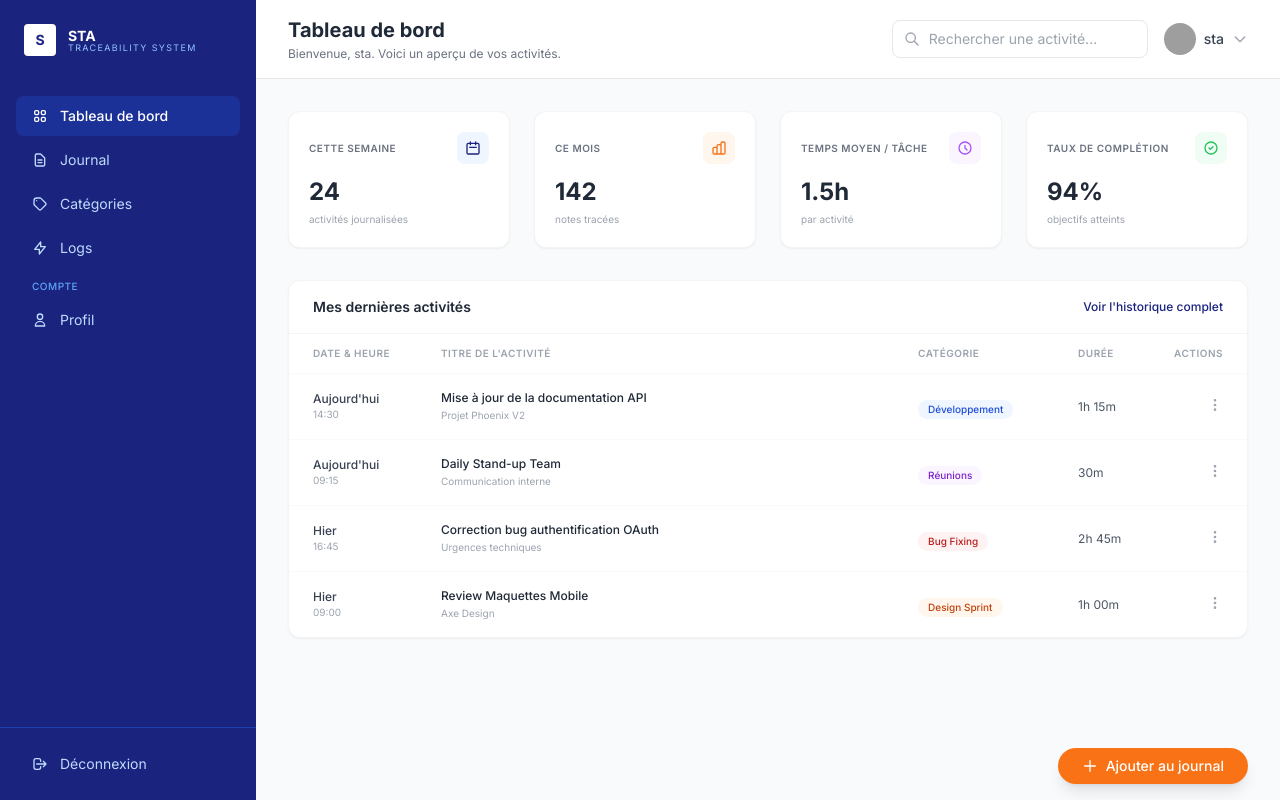
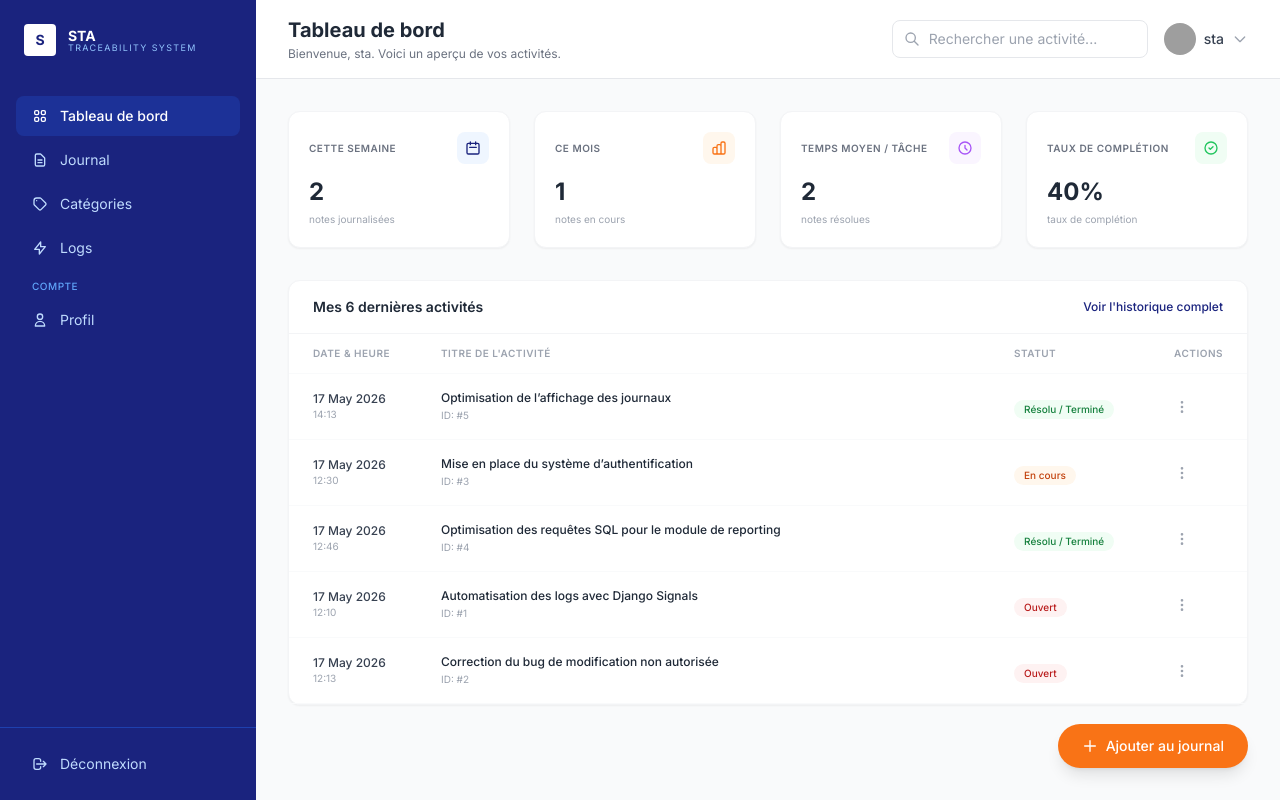
Before and after one commit to desire427/STA, a Django app: page /dashboard/ in a window 1280 px wide. Run offline with Django 5.2, Linux system fonts and the light colour scheme; a user stored in the database is signed in; data comes from the database, SQL or seed files in the repository; both versions use the stored data as it was after the commit; some libraries are stand-ins or nearby versions; grey boxes are pictures that could not be loaded.

Commit message:
version1 non complete

```diff
--- a/app/templates/dashboard.html
+++ b/app/templates/dashboard.html
@@ -28,7 +28,7 @@
 
         <!-- Navigation -->
         <nav class="flex-1 px-4 py-4 space-y-1">
-            <a href="#" class="flex items-center gap-3 px-4 py-2.5 bg-blue-800/50 text-white rounded-lg text-sm font-medium">
+            <a href="{% url 'dashboard' %}" class="flex items-center gap-3 px-4 py-2.5 bg-blue-800/50 text-white rounded-lg text-sm font-medium">
                 <svg xmlns="http://www.w3.org/2000/svg" class="h-4 w-4" fill="none" viewBox="0 0 24 24" stroke="currentColor">
                     <path stroke-linecap="round" stroke-linejoin="round" stroke-width="2" d="M4 6a2 2 0 012-2h2a2 2 0 012 2v2a2 2 0 01-2 2H6a2 2 0 01-2-2V6zM14 6a2 2 0 012-2h2a2 2 0 012 2v2a2 2 0 01-2 2h-2a2 2 0 01-2-2V6zM4 16a2 2 0 012-2h2a2 2 0 012 2v2a2 2 0 01-2 2H6a2 2 0 01-2-2v-2zM14 16a2 2 0 012-2h2a2 2 0 012 2v2a2 2 0 01-2 2h-2a2 2 0 01-2-2v-2z" />
                 </svg>
@@ -57,7 +57,7 @@
             <div class="mt-6 mb-2 px-4">
                 <span class="text-[10px] text-blue-400 uppercase tracking-wider font-medium">Compte</span>
             </div>
-            <a href="#" class="flex items-center gap-3 px-4 py-2.5 text-blue-200 hover:text-white hover:bg-blue-800/30 rounded-lg text-sm transition-colors">
+            <a href="{% url 'profile' %}" class="flex items-center gap-3 px-4 py-2.5 text-blue-200 hover:text-white hover:bg-blue-800/30 rounded-lg text-sm transition-colors">
                 <svg xmlns="http://www.w3.org/2000/svg" class="h-4 w-4" fill="none" viewBox="0 0 24 24" stroke="currentColor">
                     <path stroke-linecap="round" stroke-linejoin="round" stroke-width="2" d="M16 7a4 4 0 11-8 0 4 4 0 018 0zM12 14a7 7 0 00-7 7h14a7 7 0 00-7-7z" />
                 </svg>
@@ -67,7 +67,7 @@
 
         <!-- Logout -->
         <div class="p-4 border-t border-blue-800">
-            <a href="#" class="flex items-center gap-3 px-4 py-2.5 text-blue-200 hover:text-white text-sm transition-colors">
+            <a href="{% url 'logout' %}" class="flex items-center gap-3 px-4 py-2.5 text-blue-200 hover:text-white text-sm transition-colors">
                 <svg xmlns="http://www.w3.org/2000/svg" class="h-4 w-4" fill="none" viewBox="0 0 24 24" stroke="currentColor">
                     <path stroke-linecap="round" stroke-linejoin="round" stroke-width="2" d="M17 16l4-4m0 0l-4-4m4 4H7m6 4v1a3 3 0 01-3 3H6a3 3 0 01-3-3V7a3 3 0 013-3h4a3 3 0 013 3v1" />
                 </svg>
@@ -98,7 +98,7 @@
                     >
                 </div>
                 <!-- User -->
-                <div class="flex items-center gap-2">
+                <div class="flex items-center gap-2 cursor-pointer">
                     <img src="https://ui-avatars.com/api/?name=John+Doe&background=random" alt="username" class="w-8 h-8 rounded-full">
                     <span class="text-sm text-gray-700 font-medium">{{ user.username }}</span>
                     <svg xmlns="http://www.w3.org/2000/svg" class="h-4 w-4 text-gray-400" fill="none" viewBox="0 0 24 24" stroke="currentColor">
@@ -123,8 +123,8 @@
                             </svg>
                         </div>
                     </div>
-                    <div class="text-2xl font-bold text-gray-800">24</div>
-                    <div class="text-[10px] text-gray-400 mt-1">activités journalisées</div>
+                    <div class="text-2xl font-bold text-gray-800">{{ total_entries }}</div>
+                    <div class="text-[10px] text-gray-400 mt-1">notes journalisées</div>
                 </div>
 
                 <!-- Card 2 -->
@@ -137,8 +137,8 @@
                             </svg>
                         </div>
                     </div>
-                    <div class="text-2xl font-bold text-gray-800">142</div>
-                    <div class="text-[10px] text-gray-400 mt-1">notes tracées</div>
+                    <div class="text-2xl font-bold text-gray-800">{{ in_progress_entries }}</div>
+                    <div class="text-[10px] text-gray-400 mt-1">notes en cours</div>
                 </div>
 
                 <!-- Card 3 -->
@@ -151,8 +151,8 @@
                             </svg>
                         </div>
                     </div>
-                    <div class="text-2xl font-bold text-gray-800">1.5h</div>
-                    <div class="text-[10px] text-gray-400 mt-1">par activité</div>
+                    <div class="text-2xl font-bold text-gray-800">{{ resolved_entries }}</div>
+                    <div class="text-[10px] text-gray-400 mt-1">notes résolues</div>
                 </div>
 
                 <!-- Card 4 -->
@@ -165,16 +165,16 @@
                             </svg>
                         </div>
                     </div>
-                    <div class="text-2xl font-bold text-gray-800">94%</div>
-                    <div class="text-[10px] text-gray-400 mt-1">objectifs atteints</div>
+                    <div class="text-2xl font-bold text-gray-800">{{ completion_rate }}%</div>
+                    <div class="text-[10px] text-gray-400 mt-1">taux de complétion</div>
                 </div>
             </div>
 
             <!-- Recent Activities -->
             <div class="bg-white rounded-xl border border-gray-100 shadow-sm">
                 <div class="px-6 py-4 border-b border-gray-100 flex items-center justify-between">
-                    <h2 class="text-sm font-semibold text-gray-800">Mes dernières activités</h2>
-                    <a href="#" class="text-xs text-[#1a237e] hover:underline font-medium">Voir l'historique complet</a>
+                    <h2 class="text-sm font-semibold text-gray-800">Mes 6 dernières activités</h2>
+                    <a href="{% url 'journal' %}" class="text-xs text-[#1a237e] hover:underline font-medium">Voir l'historique complet</a>
                 </div>
 
                 <table class="w-full">
@@ -182,111 +182,43 @@
                         <tr class="border-b border-gray-50">
                             <th class="text-left px-6 py-3 text-[10px] text-gray-400 uppercase tracking-wider font-semibold w-32">Date & Heure</th>
                             <th class="text-left px-6 py-3 text-[10px] text-gray-400 uppercase tracking-wider font-semibold">Titre de l'activité</th>
-                            <th class="text-left px-6 py-3 text-[10px] text-gray-400 uppercase tracking-wider font-semibold w-40">Catégorie</th>
-                            <th class="text-left px-6 py-3 text-[10px] text-gray-400 uppercase tracking-wider font-semibold w-24">Durée</th>
+                            <th class="text-left px-6 py-3 text-[10px] text-gray-400 uppercase tracking-wider font-semibold w-40">Statut</th>
                             <th class="text-right px-6 py-3 text-[10px] text-gray-400 uppercase tracking-wider font-semibold w-16">Actions</th>
                         </tr>
                     </thead>
                     <tbody>
-                        <!-- Row 1 -->
+                        {% for activity in recent_activities %}
                         <tr class="border-b border-gray-50 hover:bg-gray-50/50 transition-colors">
                             <td class="px-6 py-4">
-                                <div class="text-xs font-medium text-gray-700">Aujourd'hui</div>
-                                <div class="text-[10px] text-gray-400">14:30</div>
+                                <div class="text-xs font-medium text-gray-700">{{ activity.date_creation|date:"d M Y" }}</div>
+                                <div class="text-[10px] text-gray-400">{{ activity.date_creation|date:"H:i" }}</div>
                             </td>
                             <td class="px-6 py-4">
-                                <div class="text-xs font-medium text-gray-800">Mise à jour de la documentation API</div>
-                                <div class="text-[10px] text-gray-400 mt-0.5">Projet Phoenix V2</div>
+                                <div class="text-xs font-medium text-gray-800">{{ activity.titre }}</div>
+                                <div class="text-[10px] text-gray-400 mt-0.5">ID: #{{ activity.id }}</div>
                             </td>
                             <td class="px-6 py-4">
-                                <span class="inline-flex items-center px-2.5 py-0.5 rounded-full text-[10px] font-medium bg-blue-50 text-blue-700">
-                                    Développement
+                                <span class="inline-flex items-center px-2.5 py-0.5 rounded-full text-[10px] font-medium
+                                    {% if activity.statut == 'ouvert' %}bg-red-50 text-red-700
+                                    {% elif activity.statut == 'en_cours' %}bg-orange-50 text-orange-700
+                                    {% elif activity.statut == 'resolu' %}bg-green-50 text-green-700
+                                    {% else %}bg-gray-50 text-gray-700{% endif %}">
+                                    {{ activity.get_statut_display }}
                                 </span>
                             </td>
-                            <td class="px-6 py-4 text-xs text-gray-600">1h 15m</td>
                             <td class="px-6 py-4 text-right">
-                                <button class="text-gray-400 hover:text-gray-600">
+                                <a href="{% url 'journal_detail' activity.pk %}" class="text-gray-400 hover:text-gray-600">
                                     <svg xmlns="http://www.w3.org/2000/svg" class="h-4 w-4" fill="none" viewBox="0 0 24 24" stroke="currentColor">
                                         <path stroke-linecap="round" stroke-linejoin="round" stroke-width="2" d="M12 5v.01M12 12v.01M12 19v.01M12 6a1 1 0 110-2 1 1 0 010 2zm0 7a1 1 0 110-2 1 1 0 010 2zm0 7a1 1 0 110-2 1 1 0 010 2z" />
                                     </svg>
-                                </button>
+                                </a>
                             </td>
                         </tr>
-
-                        <!-- Row 2 -->
-                        <tr class="border-b border-gray-50 hover:bg-gray-50/50 transition-colors">
-                            <td class="px-6 py-4">
-                                <div class="text-xs font-medium text-gray-700">Aujourd'hui</div>
-                                <div class="text-[10px] text-gray-400">09:15</div>
-                            </td>
-                            <td class="px-6 py-4">
-                                <div class="text-xs font-medium text-gray-800">Daily Stand-up Team</div>
-                                <div class="text-[10px] text-gray-400 mt-0.5">Communication interne</div>
-                            </td>
-                            <td class="px-6 py-4">
-                                <span class="inline-flex items-center px-2.5 py-0.5 rounded-full text-[10px] font-medium bg-purple-50 text-purple-700">
-                                    Réunions
-                                </span>
-                            </td>
-                            <td class="px-6 py-4 text-xs text-gray-600">30m</td>
-                            <td class="px-6 py-4 text-right">
-                                <button class="text-gray-400 hover:text-gray-600">
-                                    <svg xmlns="http://www.w3.org/2000/svg" class="h-4 w-4" fill="none" viewBox="0 0 24 24" stroke="currentColor">
-                                        <path stroke-linecap="round" stroke-linejoin="round" stroke-width="2" d="M12 5v.01M12 12v.01M12 19v.01M12 6a1 1 0 110-2 1 1 0 010 2zm0 7a1 1 0 110-2 1 1 0 010 2zm0 7a1 1 0 110-2 1 1 0 010 2z" />
-                                    </svg>
-                                </button>
-                            </td>
+                        {% empty %}
+                        <tr>
+                            <td colspan="5" class="px-6 py-4 text-center text-gray-500 text-sm">Aucune activité récente.</td>
                         </tr>
-
-                        <!-- Row 3 -->
-                        <tr class="border-b border-gray-50 hover:bg-gray-50/50 transition-colors">
-                            <td class="px-6 py-4">
-                                <div class="text-xs font-medium text-gray-700">Hier</div>
-                                <div class="text-[10px] text-gray-400">16:45</div>
-                            </td>
-                            <td class="px-6 py-4">
-                                <div class="text-xs font-medium text-gray-800">Correction bug authentification OAuth</div>
-                                <div class="text-[10px] text-gray-400 mt-0.5">Urgences techniques</div>
-                            </td>
-                            <td class="px-6 py-4">
-                                <span class="inline-flex items-center px-2.5 py-0.5 rounded-full text-[10px] font-medium bg-red-50 text-red-700">
-                                    Bug Fixing
-                                </span>
-                            </td>
-                            <td class="px-6 py-4 text-xs text-gray-600">2h 45m</td>
-                            <td class="px-6 py-4 text-right">
-                                <button class="text-gray-400 hover:text-gray-600">
-                                    <svg xmlns="http://www.w3.org/2000/svg" class="h-4 w-4" fill="none" viewBox="0 0 24 24" stroke="currentColor">
-                                        <path stroke-linecap="round" stroke-linejoin="round" stroke-width="2" d="M12 5v.01M12 12v.01M12 19v.01M12 6a1 1 0 110-2 1 1 0 010 2zm0 7a1 1 0 110-2 1 1 0 010 2zm0 7a1 1 0 110-2 1 1 0 010 2z" />
-                                    </svg>
-                                </button>
-                            </td>
-                        </tr>
-
-                        <!-- Row 4 -->
-                        <tr class="hover:bg-gray-50/50 transition-colors">
-                            <td class="px-6 py-4">
-                                <div class="text-xs font-medium text-gray-700">Hier</div>
-                                <div class="text-[10px] text-gray-400">09:00</div>
-                            </td>
-                            <td class="px-6 py-4">
-                                <div class="text-xs font-medium text-gray-800">Review Maquettes Mobile</div>
-                                <div class="text-[10px] text-gray-400 mt-0.5">Axe Design</div>
-                            </td>
-                            <td class="px-6 py-4">
-                                <span class="inline-flex items-center px-2.5 py-0.5 rounded-full text-[10px] font-medium bg-orange-50 text-orange-700">
-                                    Design Sprint
-                                </span>
-                            </td>
-                            <td class="px-6 py-4 text-xs text-gray-600">1h 00m</td>
-                            <td class="px-6 py-4 text-right">
-                                <button class="text-gray-400 hover:text-gray-600">
-                                    <svg xmlns="http://www.w3.org/2000/svg" class="h-4 w-4" fill="none" viewBox="0 0 24 24" stroke="currentColor">
-                                        <path stroke-linecap="round" stroke-linejoin="round" stroke-width="2" d="M12 5v.01M12 12v.01M12 19v.01M12 6a1 1 0 110-2 1 1 0 010 2zm0 7a1 1 0 110-2 1 1 0 010 2zm0 7a1 1 0 110-2 1 1 0 010 2z" />
-                                    </svg>
-                                </button>
-                            </td>
-                        </tr>
+                        {% endfor %}
                     </tbody>
                 </table>
             </div>
@@ -294,7 +226,7 @@
     </main>
 
     <!-- Floating Action Button -->
-    <button onclick="toggleModal('addJournalModal')" class="fixed bottom-4 right-8 bg-orange-500 hover:bg-orange-600 text-white px-6 py-2 rounded-full shadow-lg flex items-center gap-2 text-sm font-medium transition-colors">
+    <button onclick="toggleModal('addJournalModal')" class="fixed bottom-8 right-8 bg-orange-500 hover:bg-orange-600 text-white px-6 py-3 rounded-full shadow-lg flex items-center gap-2 text-sm font-medium transition-colors">
         <svg xmlns="http://www.w3.org/2000/svg" class="h-4 w-4" fill="none" viewBox="0 0 24 24" stroke="currentColor">
             <path stroke-linecap="round" stroke-linejoin="round" stroke-width="2" d="M12 4v16m8-8H4" />
         </svg>
--- a/app/urls.py
+++ b/app/urls.py
@@ -1,11 +1,12 @@
 from django.urls import path
-from .views import SignUpView, UserLoginView, DashboardView
+from .views import SignUpView, UserLoginView, DashboardView, ProfileView
 from django.contrib.auth.views import LogoutView
 from .views import JournalView, JournalCreateView, JournalDetailView, JournalUpdateView
 
 urlpatterns = [
     path("signup/", SignUpView.as_view(), name="signup"),
     path("login/", UserLoginView.as_view(), name="login"),
+    path("profile/", ProfileView.as_view(), name="profile"),
     path("logout/", LogoutView.as_view(next_page="login"), name="logout"),
     path("dashboard/", DashboardView.as_view(), name="dashboard"),
     path("journal/", JournalView.as_view(), name="journal"),
--- a/app/views.py
+++ b/app/views.py
@@ -1,10 +1,11 @@
 from django.contrib.auth import login
 from django.contrib.auth.forms import UserCreationForm
+from django.db.models import Count, Q
 from django.urls import reverse_lazy
 from django.views import generic
 from django.contrib.auth.views import LoginView
 from django.contrib.auth.mixins import LoginRequiredMixin
-from .models import Journal
+from .models import Journal, ActionLog
 
 class SignUpView(generic.CreateView):
     form_class = UserCreationForm
@@ -19,8 +20,41 @@ class SignUpView(generic.CreateView):
 class UserLoginView(LoginView):
     template_name = "login.html"
 
+class ProfileView(LoginRequiredMixin, generic.TemplateView):
+    template_name = "profile.html"
+
 class DashboardView(LoginRequiredMixin, generic.TemplateView):
     template_name = "dashboard.html"
+
+    def get_context_data(self, **kwargs):
+        context = super().get_context_data(**kwargs)
+
+        # On récupère les données globales pour la traçabilité complète
+        all_entries = Journal.objects.all()
+
+        # Statistiques basées sur l'état actuel des notes
+        stats = all_entries.aggregate(
+            opened=Count('id', filter=Q(statut='ouvert')),
+            in_progress=Count('id', filter=Q(statut='en_cours')),
+            resolved=Count('id', filter=Q(statut='resolu'))
+        )
+
+        total_actions = ActionLog.objects.count()
+
+        completion_rate = 0
+        total_current = all_entries.count()
+        if total_current > 0:
+            completion_rate = (stats['resolved'] / total_current) * 100
+
+        context['total_entries'] = total_actions  # Utilise le compte de l'historique
+        context['open_entries'] = stats['opened']
+        context['in_progress_entries'] = stats['in_progress']
+        context['resolved_entries'] = stats['resolved']
+        context['completion_rate'] = round(completion_rate)
+
+        # Affiche les notes récemment modifiées (y compris créations)
+        context['recent_activities'] = all_entries.order_by('-date_modification')[:6]
+        return context
 
 class JournalView(LoginRequiredMixin, generic.ListView):
     model = Journal
```
Also changed, not shown: app/models.py (+37 -0 lines), app/migrations/0002_actionlog.py (added), db.sqlite3, journaux/2026/05/17/Capture_décran_du_2026-05-01_18-19-33.png (added).
